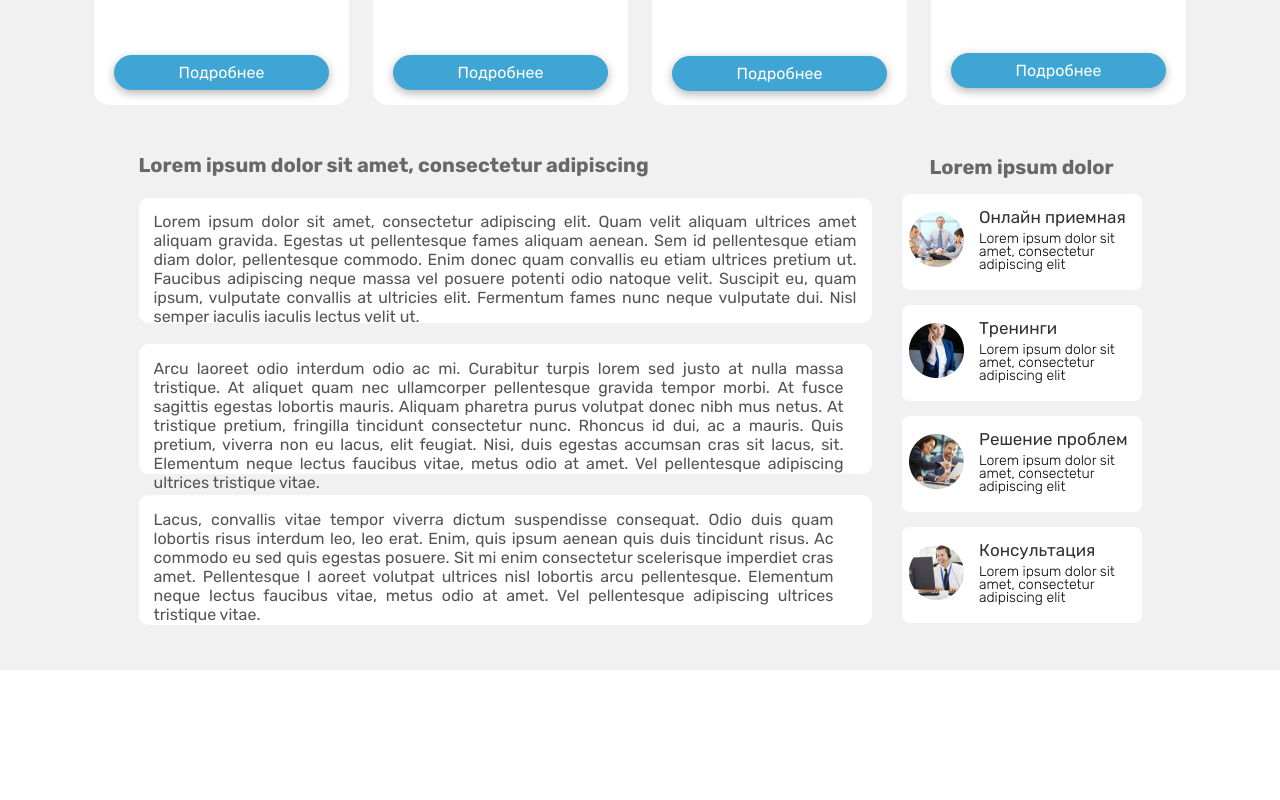
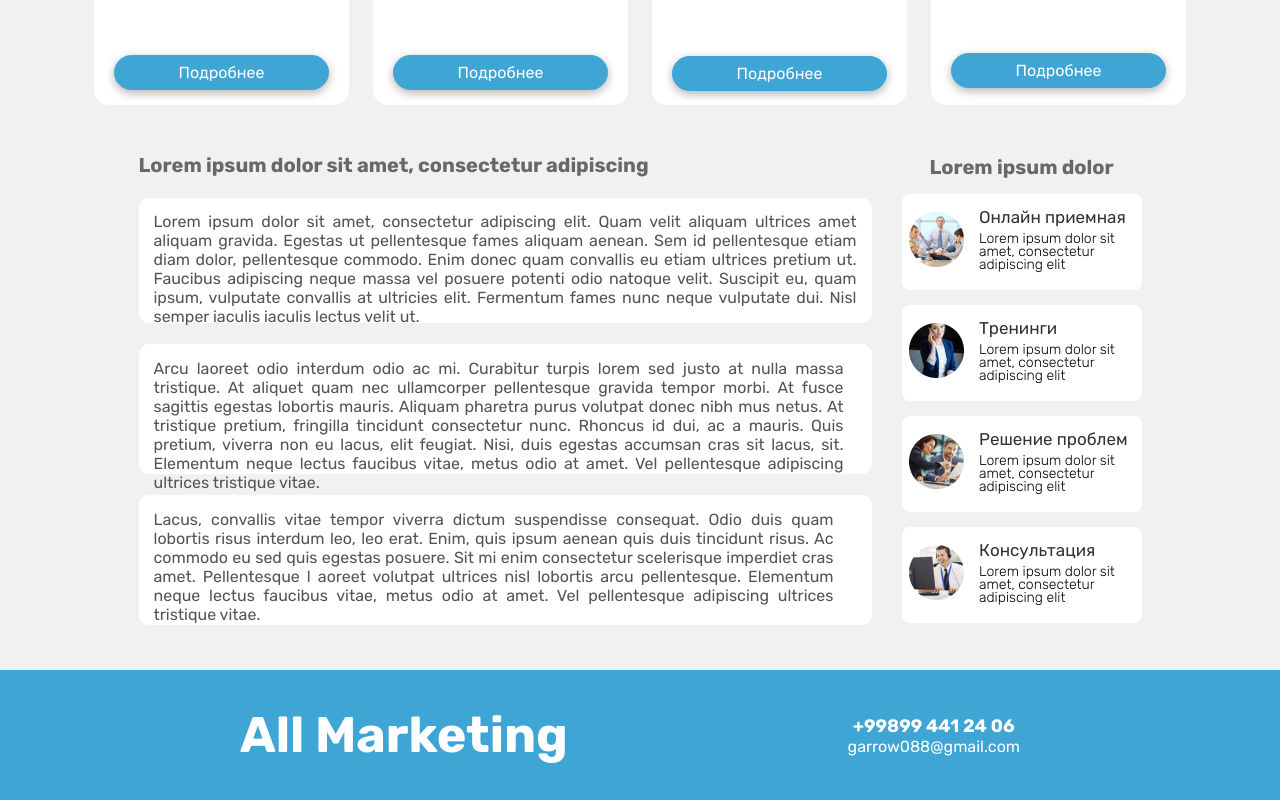
Before and after one commit to MrKhad1roff/Blue-Market, a plain HTML site: page index.html in a window 1280 px wide. Shown: the part 793-1593 px from the top of the page. Before the commit the page ends 1463 px from the top, so only its background shows below. Drawn offline with Linux system fonts and the light colour scheme.

Commit message:
add footer

```diff
--- a/css/main.css
+++ b/css/main.css
@@ -259,3 +259,37 @@ ul {
     flex-direction: column;
     row-gap: 5px;
 }
+footer{
+    width: 100%;
+    height: 130px;
+    background:#3FA5D5;
+    display: flex;
+    justify-content: center;
+    align-items: center;
+    justify-content: space-around;
+    padding: 0 120px 0 100px;
+}
+.footer__title{
+    font-family: "Rubik";
+    font-weight: 700;
+    font-size: 50px;
+    color: white;
+}
+.footer__data{
+    display:flex;
+    flex-direction: column;
+    justify-content: center;
+    align-items: center;
+}
+.footer__data-number{
+    color: white;
+    font-family: "Rubik";
+    font-weight: 700;
+    font-size: 18px;
+}
+.footer__data-email{
+    color: white;
+    font-family: "Rubik";
+    font-size: 16px;
+    font-weight: 400;
+}
--- a/index.html
+++ b/index.html
@@ -106,5 +106,12 @@
         </div>
     </section>
 </main>
+<footer class="footer">
+    <h1 class="footer__title">All Marketing</h1>
+    <div class="footer__data">
+        <a href="#!" class="footer__data-number">+99899 441 24 06</a>
+        <a href="#!" class="footer__data-email">garrow088@gmail.com</a>
+    </div>
+</footer>
 </body>
 </html>
```
